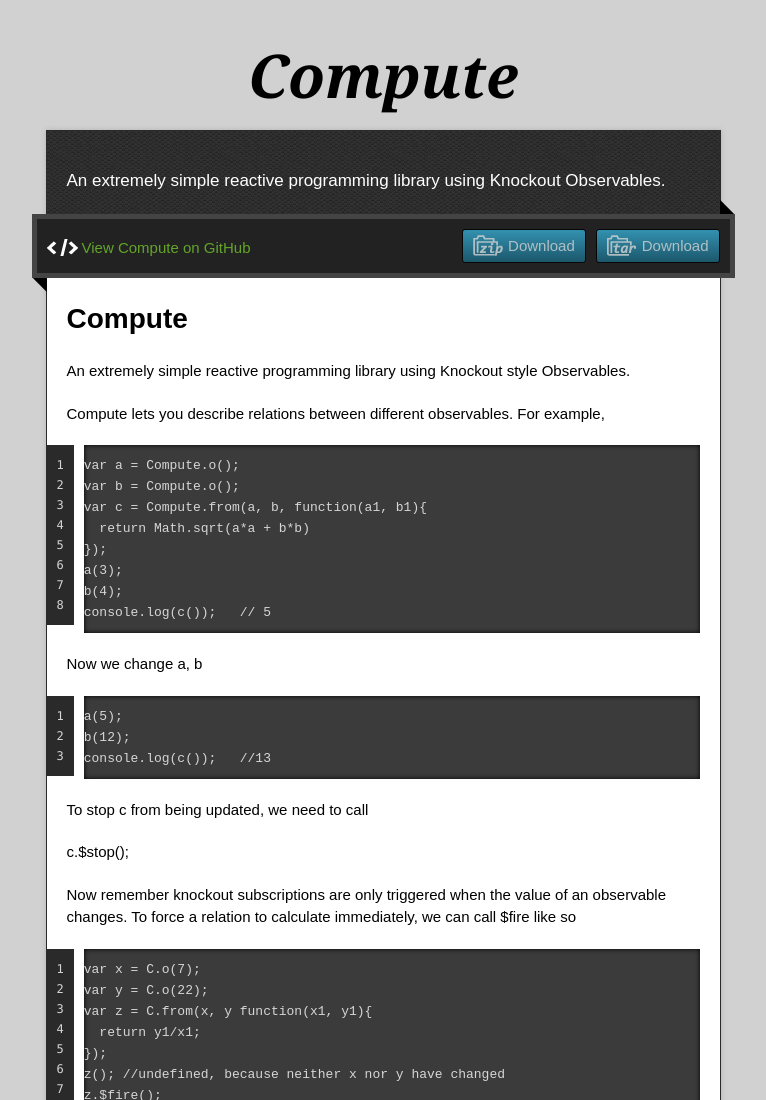
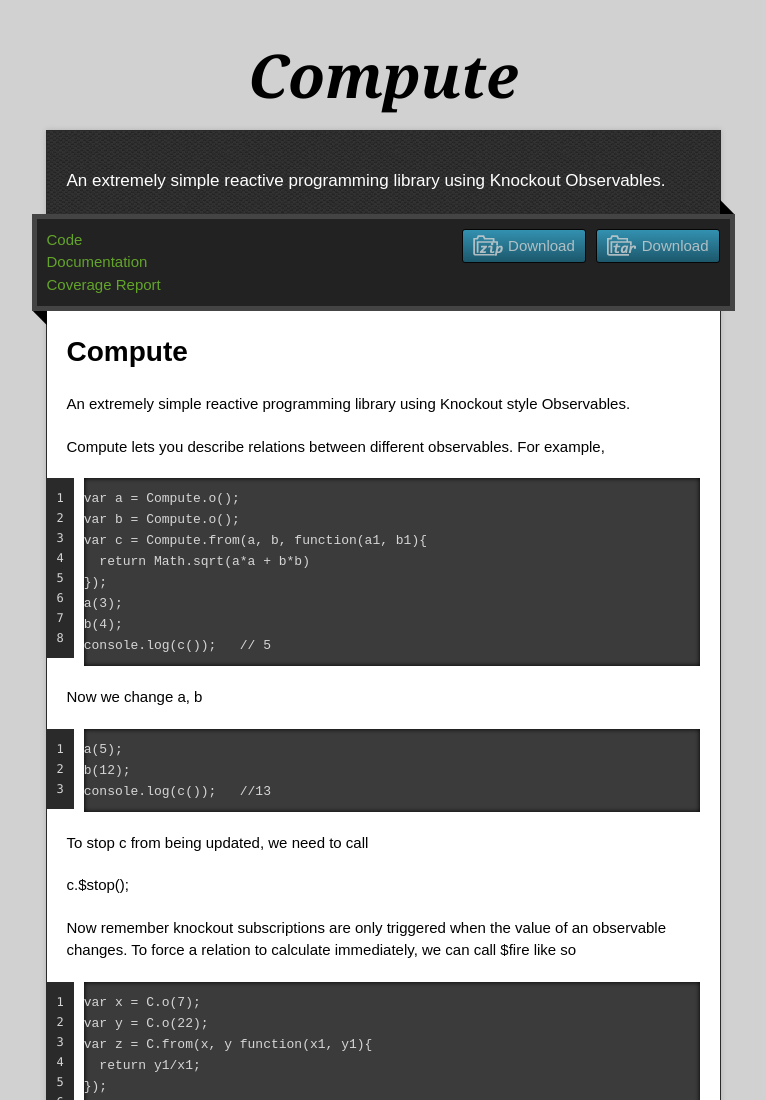
Before and after one commit to akshat1/Compute, a plain HTML site: page index.html in a window 1280 px wide. Shown: the top 1100 px of the page, without its empty margins (257-1023 px from the left). Drawn offline with nearby package versions, Linux system fonts and the light colour scheme.

Commit message:
Added links to coverage report and documentation.

```diff
--- a/index.html
+++ b/index.html
@@ -8,6 +8,11 @@
 
   <link rel="stylesheet" href="stylesheets/stylesheet.css" media="screen">
   <link rel="stylesheet" href="stylesheets/pygment_trac.css">
+  <style>
+    .code a {
+      display: block;
+    }
+  </style>
   <script type="text/javascript" src="https://ajax.googleapis.com/ajax/libs/jquery/1.7.1/jquery.min.js"></script>
   <script type="text/javascript" src="javascripts/script.js"></script>
 
@@ -31,7 +36,11 @@
         <div class="inner">
           <a href="https://github.com/akshat1/compute/tarball/master" class="download-button tar"><span>Download</span></a>
           <a href="https://github.com/akshat1/compute/zipball/master" class="download-button zip"><span>Download</span></a>
-          <a href="https://github.com/akshat1/compute" class="code">View Compute on GitHub</a>
+          <div class='code'>
+            <a href="https://github.com/akshat1/compute">Code</a>
+            <a href="./documentation/Compute.html" target='_blank'>Documentation</a>
+            <a href="./coverage/lcov-report/index.html" target='_blank'>Coverage Report</a>
+          </div>
         </div>
         <span class="blc"></span><span class="trc"></span>
         </div>
```
